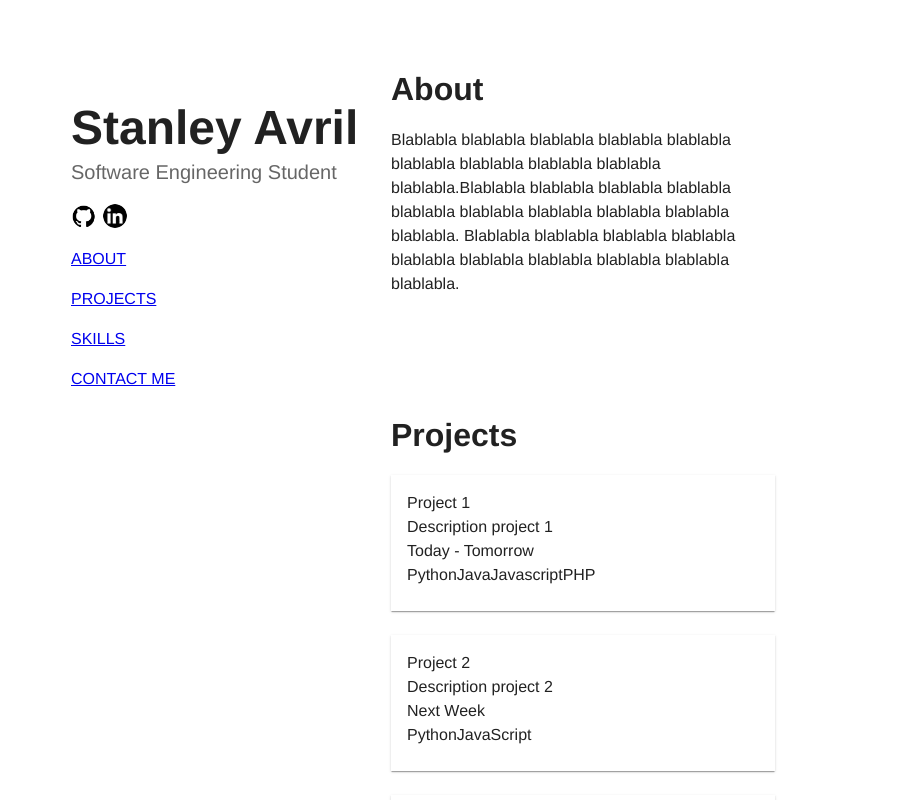
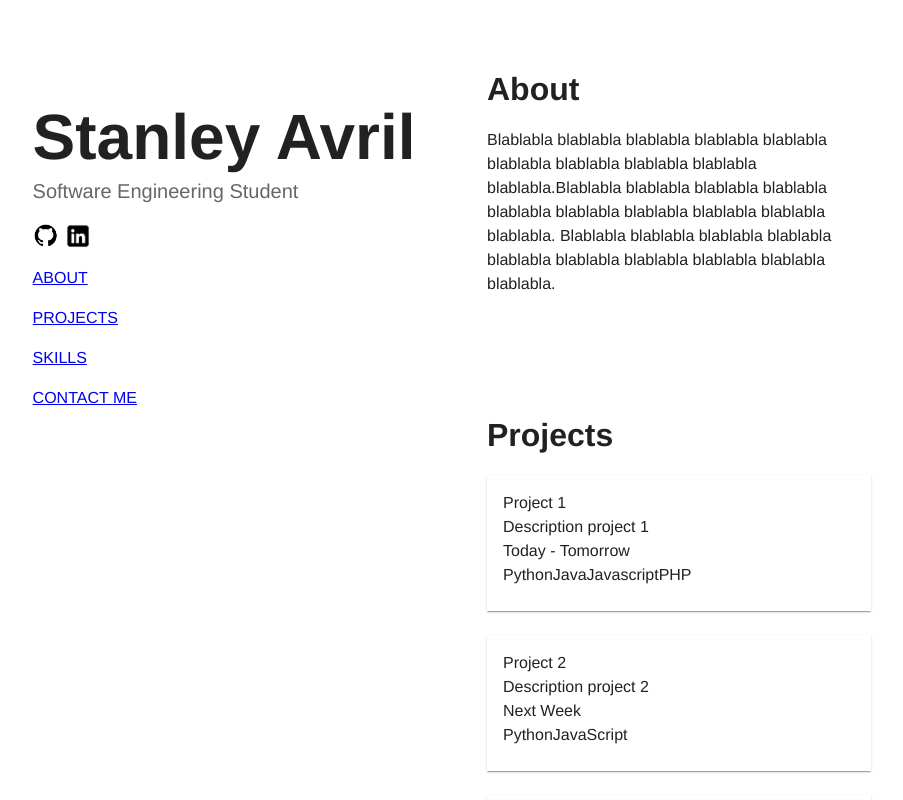
Before and after one commit to stanleyavril123/myPortfolio, a React (Create React App) app in the folder my-portfolio/: page / in a window 1280 px wide. Shown: the whole page, without its empty margins (185-1088 px from the left). Built offline with nearby package versions, Linux system fonts and the light colour scheme.

Commit message:
Changed the linkedin logo and font size

```diff
--- a/my-portfolio/src/App.jsx
+++ b/my-portfolio/src/App.jsx
@@ -33,7 +33,7 @@ function App() {
         sx={{
           position: "fixed",
           top: "100px",
-          left: "20%",
+          left: "17%",
           display: "flex",
           flexDirection: "column",
           gap: 2,
@@ -47,7 +47,7 @@ function App() {
       <Box
         sx={{
           width: "50%",
-          marginLeft: "40%",
+          marginLeft: "55%",
           paddingBottom: "100px",
         }}
       >
--- a/my-portfolio/src/components/Socials.jsx
+++ b/my-portfolio/src/components/Socials.jsx
@@ -23,7 +23,7 @@ sx={{
         <Avatar
         src={linkedinImage}
         alt="Linkedin"
-        sx={{ width: 24, height: 24 }}
+        sx={{ width: 26, height: 26, borderRadius: "8px" }}
         />
     </a>
 </Box>
--- a/my-portfolio/src/styles/theme.js
+++ b/my-portfolio/src/styles/theme.js
@@ -16,7 +16,7 @@ const theme = createTheme({
       'sans-serif',
     ].join(','),
     h1: {
-      fontSize: '3rem',
+      fontSize: '4rem',
       fontWeight: 1000,
     },
     h2: {
@@ -34,15 +34,15 @@ const theme = createTheme({
     MuiCssBaseline: {
       styleOverrides: {
         html: {
-          scrollBehavior: 'smooth', // Enables smooth scrolling globally
+          scrollBehavior: 'smooth',
         },
         body: {
-          margin: 0, // Removes default margin
-          height: '100%', // Ensures full height for the body
-          overflow: 'hidden', // Prevent scrolling on the body
+          margin: 0,
+          height: '100%',
+          overflow: 'hidden',
         },
         '#root': {
-          height: '100%', // Ensures the root div takes the full height
+          height: '100%',
         },
       },
     },
```
Also changed, not shown: my-portfolio/src/assets/linkedin.png.
